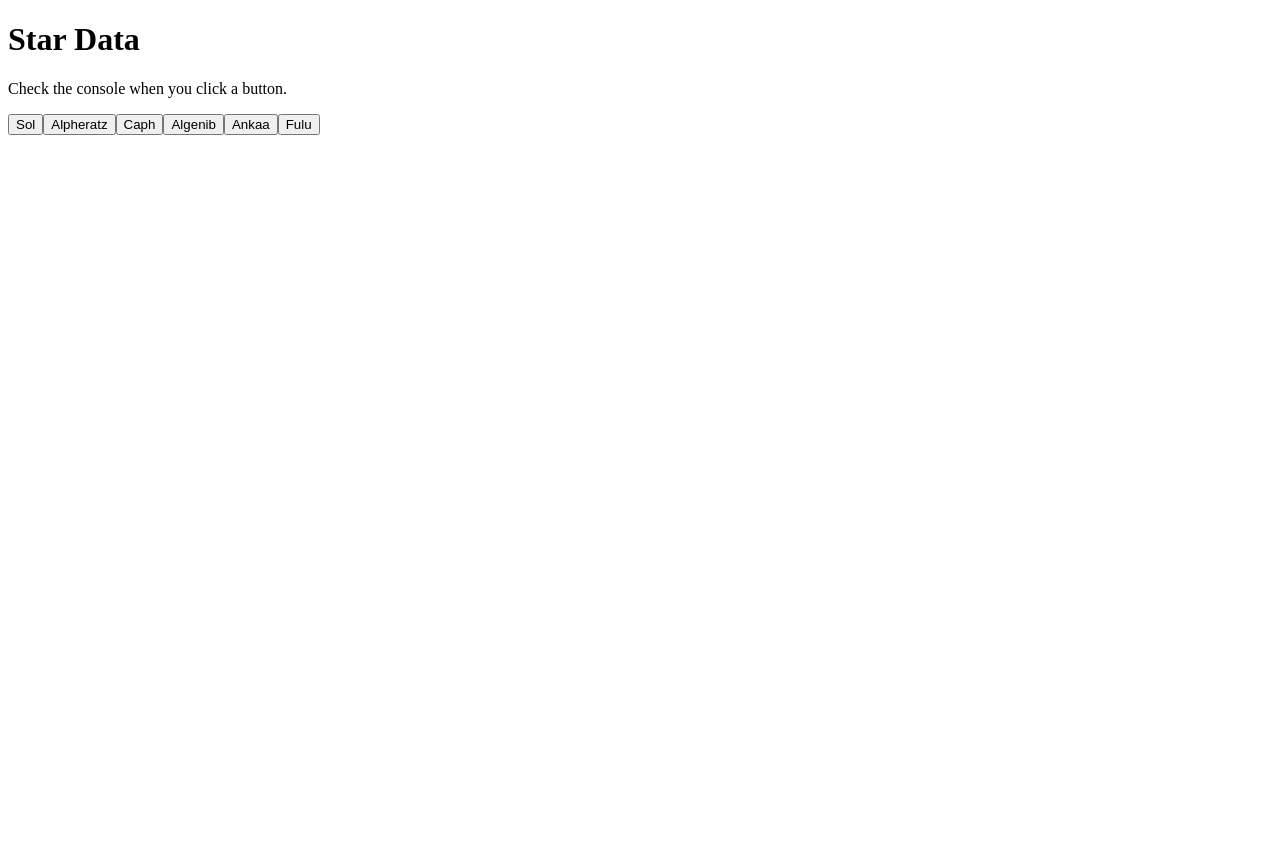
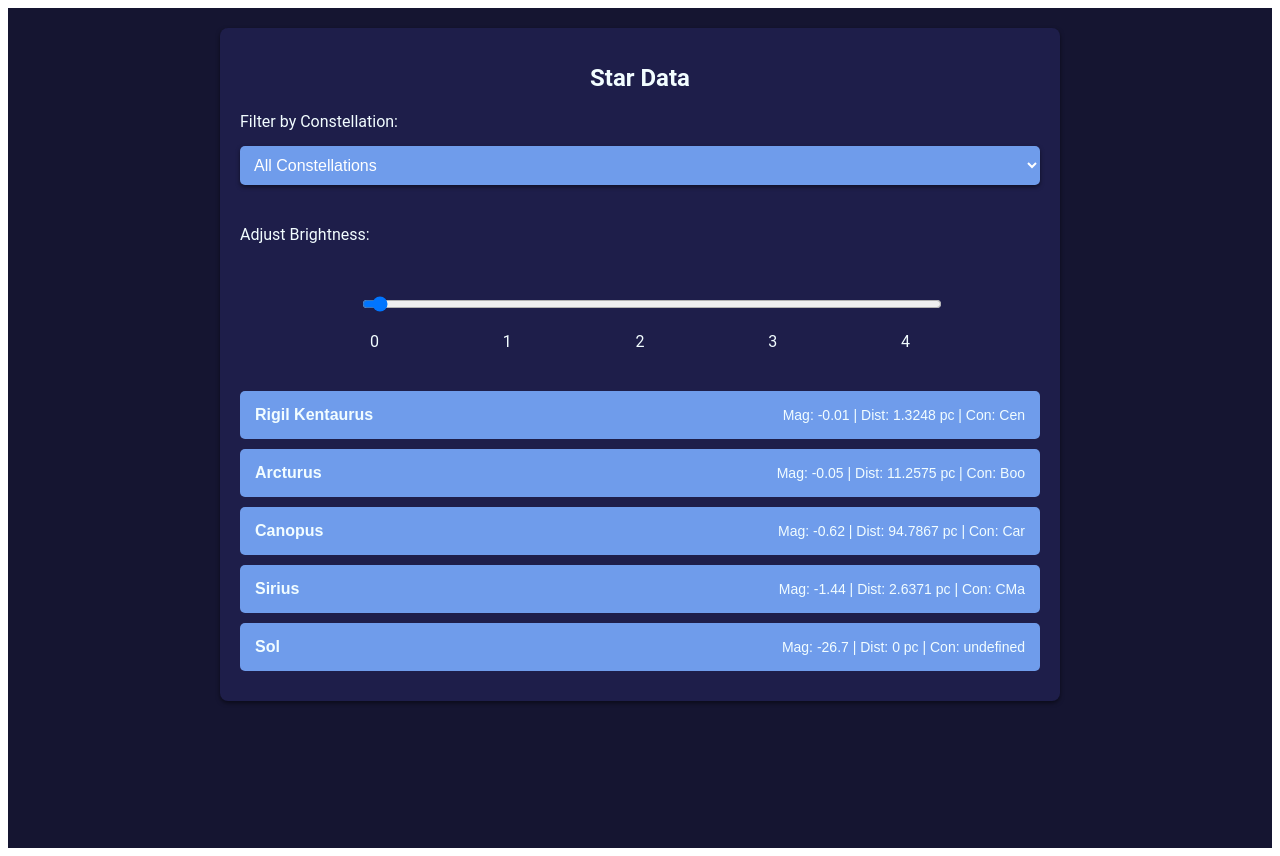
Before and after one commit to otis1893/ConstellationRepo, a Svelte app in the folder vite-project/: page / in a window 1280 px wide. Before the commit the page ends 800 px from the top, so only its background shows below. Built offline with nearby package versions, Linux system fonts and the light colour scheme.

Commit message:
slider/ select geht

```diff
--- a/vite-project/src/Home.svelte
+++ b/vite-project/src/Home.svelte
@@ -2,15 +2,125 @@
     import { onMount } from "svelte";
     import { push } from "svelte-spa-router";
     import axios from "axios";
+    import { writable } from "svelte/store";
 
     let data = [];
     let error = null;
+    let constellationCounts = [];
+    let selectedConstellation = writable("");
+    let sliderValue = writable(0);
+
+    const constellationNames = {
+        And: "Andromeda",
+        Ant: "Antlia",
+        Aps: "Apus",
+        Aqr: "Aquarius",
+        Aql: "Aquila",
+        Ara: "Ara",
+        Ari: "Aries",
+        Aur: "Auriga",
+        Boo: "Boötes",
+        Cae: "Caelum",
+        Cam: "Camelopardalis",
+        Cnc: "Cancer",
+        CVn: "Canes Venatici",
+        CMa: "Canis Major",
+        CMi: "Canis Minor",
+        Cap: "Capricornus",
+        Car: "Carina",
+        Cas: "Cassiopeia",
+        Cen: "Centaurus",
+        Cep: "Cepheus",
+        Cet: "Cetus",
+        Cha: "Chamaeleon",
+        Cir: "Circinus",
+        Col: "Columba",
+        Com: "Coma Berenices",
+        CrA: "Corona Australis",
+        CrB: "Corona Borealis",
+        Crv: "Corvus",
+        Crt: "Crater",
+        Cru: "Crux",
+        Cyg: "Cygnus",
+        Del: "Delphinus",
+        Dor: "Dorado",
+        Dra: "Draco",
+        Equ: "Equuleus",
+        Eri: "Eridanus",
+        For: "Fornax",
+        Gem: "Gemini",
+        Gru: "Grus",
+        Her: "Hercules",
+        Hor: "Horologium",
+        Hya: "Hydra",
+        Hyi: "Hydrus",
+        Ind: "Indus",
+        Lac: "Lacerta",
+        Leo: "Leo",
+        LMi: "Leo Minor",
+        Lep: "Lepus",
+        Lib: "Libra",
+        Lup: "Lupus",
+        Lyn: "Lynx",
+        Lyr: "Lyra",
+        Men: "Mensa",
+        Mic: "Microscopium",
+        Mon: "Monoceros",
+        Mus: "Musca",
+        Nor: "Norma",
+        Oct: "Octans",
+        Oph: "Ophiuchus",
+        Ori: "Orion",
+        Pav: "Pavo",
+        Peg: "Pegasus",
+        Per: "Perseus",
+        Phe: "Phoenix",
+        Pic: "Pictor",
+        Psc: "Pisces",
+        PsA: "Piscis Austrinus",
+        Pup: "Puppis",
+        Pyx: "Pyxis",
+        Ret: "Reticulum",
+        Sge: "Sagitta",
+        Sgr: "Sagittarius",
+        Sco: "Scorpius",
+        Scl: "Sculptor",
+        Sct: "Scutum",
+        Ser: "Serpens",
+        Sex: "Sextans",
+        Tau: "Taurus",
+        Tel: "Telescopium",
+        Tri: "Triangulum",
+        TrA: "Triangulum Australe",
+        Tuc: "Tucana",
+        UMa: "Ursa Major",
+        UMi: "Ursa Minor",
+        Vel: "Vela",
+        Vir: "Virgo",
+        Vol: "Volans",
+        Vul: "Vulpecula",
+    };
 
     onMount(async () => {
         try {
             const response = await axios.get("/data/stardata.json");
             const jsonData = response.data;
-            data = jsonData.filter((star) => star.proper); // Filtere Sterne ohne 'proper'-Name
+            data = jsonData.filter((star) => star.proper);
+
+            const constellationMap = new Map();
+            data.forEach((star) => {
+                const con = star.con;
+                if (constellationMap.has(con)) {
+                    constellationMap.set(con, constellationMap.get(con) + 1);
+                } else {
+                    constellationMap.set(con, 1);
+                }
+            });
+
+            // Konstellationen nach Anzahl der Sterne sortieren
+            constellationCounts = Array.from(constellationMap.entries()).sort(
+                (a, b) => b[1] - a[1],
+            );
         } catch (err) {
             console.error("Error fetching data:", err);
             error = err.message;
@@ -20,25 +130,223 @@
     function handleButtonClick(id) {
         push(`/detail/${id}`);
     }
+
+    function sortStarsByMagnitude(stars, targetMagnitude) {
+        return stars.sort(
+            (a, b) =>
+                Math.abs(a.mag - targetMagnitude) -
+                Math.abs(b.mag - targetMagnitude),
+        );
+    }
+
+    $: filteredStars =
+        $selectedConstellation === ""
+            ? data
+            : data.filter((star) => star.con === $selectedConstellation);
+
+    // Setze den Zielwert der Helligkeit basierend auf dem Schiebereglerwert (linear)
+    $: targetMagnitude = 0 + (4 - 0) * $sliderValue;
+
+    $: sortedStars = sortStarsByMagnitude(
+        filteredStars.filter(
+            (star) => star.mag <= targetMagnitude || star.mag < 0,
+        ),
+        targetMagnitude,
+    );
 </script>
 
 <main>
     {#if error}
-        <p>Error: {error}</p>
+        <p class="error">{error}</p>
     {:else if data.length > 0}
-        <div>
+        <div class="container">
             <h1>Star Data</h1>
-            <p>Check the console when you click a button.</p>
-            {#each data.slice(0, 6) as star (star.id)}
+            <label for="constellation">Filter by Constellation:</label>
+            <select
+                id="constellation"
+                on:change={(e) => selectedConstellation.set(e.target.value)}
+            >
+                <option value="">All Constellations</option>
+                {#each constellationCounts as [constellation, count]}
+                    <option value={constellation}
+                        >{constellationNames[constellation]} ({count} stars)</option
+                    >
+                {/each}
+            </select>
+            <label for="magnitudeSlider">Adjust Brightness:</label>
+            <div class="slider-container">
+                <input
+                    type="range"
+                    id="magnitudeSlider"
+                    min="0"
+                    max="1"
+                    step="0.01"
+                    bind:value={$sliderValue}
+                />
+                <div class="slider-labels">
+                    <span>0</span>
+                    <span>1</span>
+                    <span>2</span>
+                    <span>3</span>
+                    <span>4</span>
+                </div>
+            </div>
+            <ul>
+                {#each sortedStars.slice(0, 1000) as star (star.id)}
+                    <li>
                         <button
                             on:click={() => handleButtonClick(star.id)}
                             id={"button-" + star.id}
                         >
-                    {star.proper}
+                            <span class="name">{star.proper}</span>
+                            <span class="info"
+                                >Mag: {star.mag} | Dist: {star.dist} pc | Con: {star.con}</span
+                            >
                         </button>
+                    </li>
                 {/each}
+            </ul>
         </div>
     {:else}
         <p>Loading...</p>
     {/if}
 </main>
+
+<style>
+    main {
+        font-family: "Roboto", sans-serif;
+        padding: 20px;
+        background-color: #151531;
+        color: #f2fdff;
+        min-height: 100vh;
+        display: flex;
+        flex-direction: column;
+        align-items: center;
+    }
+
+    .container {
+        width: 100%;
+        max-width: 800px;
+        background-color: #1e1e4a;
+        padding: 20px;
+        border-radius: 8px;
+        box-shadow: 0 2px 4px rgba(0, 0, 0, 0.5);
+    }
+
+    h1 {
+        margin-bottom: 20px;
+        font-size: 24px;
+        text-align: center;
+        color: #f2fdff;
+    }
+
+    label {
+        font-size: 16px;
+        margin-bottom: 10px;
+        display: block;
+    }
+
+    select {
+        width: 100%;
+        padding: 10px;
+        font-size: 16px;
+        margin-bottom: 40px;
+        margin-top: 5px;
+        border-radius: 5px;
+        border: none;
+        background-color: #6f9ceb;
+        color: white;
+        cursor: pointer;
+        outline: none;
+        box-shadow: 0 2px 4px rgba(0, 0, 0, 0.5);
+        transition:
+            background-color 0.3s,
+            box-shadow 0.3s;
+    }
+
+    select:hover {
+        background-color: #266789;
+        box-shadow: 0 4px 6px rgba(0, 0, 0, 0.5);
+    }
+
+    .slider-container {
+        width: 70%; /* Reduziere die Breite des Schiebereglers */
+        margin: 0 auto;
+        text-align: center;
+        padding-bottom: 30px;
+        padding-top: 30px;
+    }
+
+    input[type="range"] {
+        width: 100%;
+        padding: 10px;
+        margin-bottom: 10px;
+        border-radius: 5px;
+        border: none;
+        background-color: #6f9ceb;
+        cursor: pointer;
+        outline: none;
+        transition:
+            background-color 0.3s,
+            box-shadow 0.3s;
+    }
+
+    input[type="range"]:hover {
+        background-color: #266789;
+        box-shadow: 0 4px 6px rgba(0, 0, 0, 0.5);
+    }
+
+    .slider-labels {
+        display: flex;
+        justify-content: space-between;
+        padding: 0 10px;
+        color: #f2fdff;
+    }
+
+    ul {
+        list-style-type: none;
+        padding: 0;
+        margin: 0;
+    }
+
+    li {
+        margin: 10px 0;
+    }
+
+    button {
+        width: 100%;
+        padding: 15px;
+        font-size: 16px;
+        font-weight: 500;
+        cursor: pointer;
+        background-color: #6f9ceb;
+        color: #f2fdff;
+        border: none;
+        border-radius: 5px;
+        display: flex;
+        justify-content: space-between;
+        align-items: center;
+        transition:
+            background-color 0.3s,
+            box-shadow 0.3s;
+    }
+
+    button:hover {
+        background-color: #5177b9;
+        box-shadow: 0 4px 6px rgba(0, 0, 0, 0.5);
+    }
+
+    .name {
+        font-weight: 700;
+    }
+
+    .info {
+        font-weight: 400;
+        font-size: 14px;
+        color: #f2fdff;
+    }
+
+    .error {
+        color: #ff4a4a;
+    }
+</style>
```
Lines whose indentation alone changed are shown as unchanged.
